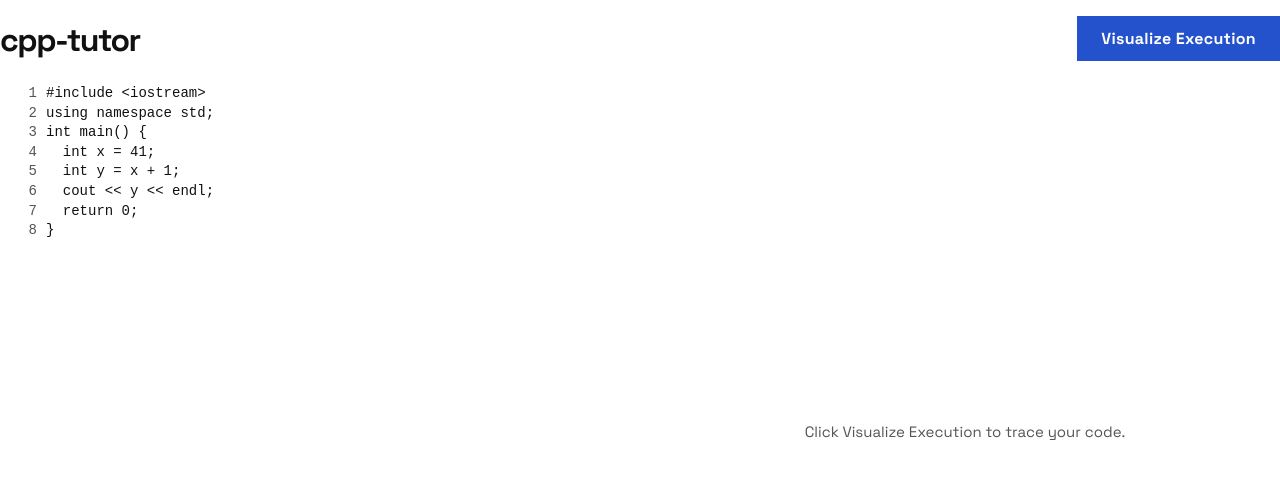
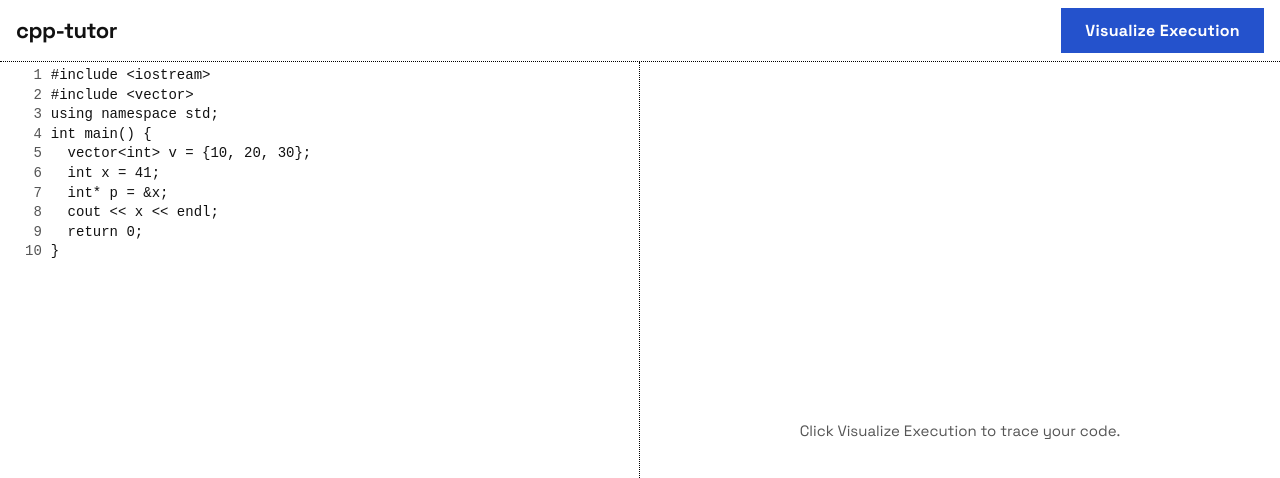
Before and after one commit to jmanoj0905/cpp-tutor, a React (Vite) app in the folder frontend/: page / in a window 1280 px wide. Shown: the top 478 px of the page. Built offline with nearby package versions, Linux system fonts and the light colour scheme; no server answers.

Commit message:
feat(frontend): app state machine, Visualize/Stop, two-column grid

```diff
--- a/frontend/src/App.tsx
+++ b/frontend/src/App.tsx
@@ -8,11 +8,13 @@ import { fetchTrace } from "./api/client";
 import { isCompileError, type Trace } from "./types/trace";
 
 const SAMPLE = `#include <iostream>
+#include <vector>
 using namespace std;
 int main() {
+  vector<int> v = {10, 20, 30};
   int x = 41;
-  int y = x + 1;
-  cout << y << endl;
+  int* p = &x;
+  cout << x << endl;
   return 0;
 }`;
 
@@ -25,6 +27,7 @@ function Workspace({
   onToggleBreakpoint: (line: number) => void;
 }) {
   const player = usePlayer(trace);
+  // Keep old exec shape so CodePanel (unchanged in this commit) stays type-safe
   const exec = {
     currentLine: player.point.line,
     prevLine: player.prevLine,
@@ -32,25 +35,19 @@ function Workspace({
   };
 
   return (
-    <main className="workspace">
-      <section className="code-col">
-        <CodePanel
-          value={code}
-          onChange={() => {}}
-          exec={exec}
-          readOnly
-          breakpoints={breakpoints}
-          onToggleBreakpoint={onToggleBreakpoint}
-        />
-        <pre className="stdout">{player.point.stdout}</pre>
-        <footer className="controls">
+    <>
+      <section className="left-col">
+        <CodePanel value={code} onChange={() => {}} exec={exec} readOnly
+          breakpoints={breakpoints} onToggleBreakpoint={onToggleBreakpoint} />
         <Vcr player={player} breakpoints={breakpoints} />
-        </footer>
       </section>
-      <section className="memory-col">
+      <section className="right-col">
+        <pre className="stdout-bar">{player.point.stdout}</pre>
+        <div className="mem-region">
           <MemoryView point={player.point} />
+        </div>
       </section>
-    </main>
+    </>
   );
 }
 
@@ -58,6 +55,7 @@ export default function App() {
   const [code, setCode] = useState(SAMPLE);
   const [trace, setTrace] = useState<Trace | null>(null);
   const [err, setErr] = useState<string | null>(null);
+  const [loading, setLoading] = useState(false);
   const [breakpoints, setBreakpoints] = useState<Set<number>>(new Set());
 
   function toggleBreakpoint(line: number) {
@@ -66,6 +64,7 @@ export default function App() {
 
   async function visualize() {
     setErr(null);
+    setLoading(true);
     try {
       const res = await fetchTrace(code, "cpp");
       if (isCompileError(res)) { setErr(res.message); setTrace(null); return; }
@@ -73,24 +72,31 @@ export default function App() {
     } catch (e) {
       setErr((e as Error).message);
       setTrace(null);
+    } finally {
+      setLoading(false);
     }
   }
 
-  function editCode() {
+  function stop() {
     setTrace(null);
     setErr(null);
   }
+
+  const viewing = trace !== null;
 
   return (
     <div className="app">
       <header className="topbar">
         <h1>cpp-tutor</h1>
-        <button className="run" onClick={trace ? editCode : visualize}>
-          {trace ? "Edit Code" : "Visualize Execution"}
-        </button>
+        {viewing
+          ? <button className="run stop" onClick={stop}>Stop</button>
+          : <button className="run" onClick={visualize} disabled={loading}>
+              {loading ? "Visualizing…" : "Visualize Execution"}
+            </button>}
       </header>
       {err && <pre className="error">{err}</pre>}
-      {trace
+      <main className="workspace">
+        {viewing
           ? <Workspace
               key={trace.code}
               trace={trace}
@@ -98,9 +104,8 @@ export default function App() {
               breakpoints={breakpoints}
               onToggleBreakpoint={toggleBreakpoint}
             />
-        : (
-          <main className="workspace">
-            <section className="code-col">
+          : (<>
+              <section className="left-col">
                 <CodePanel
                   value={code}
                   onChange={setCode}
@@ -110,11 +115,11 @@ export default function App() {
                   onToggleBreakpoint={toggleBreakpoint}
                 />
               </section>
-            <section className="memory-col empty-hint">
+              <section className="right-col empty-hint">
                 <p>Click Visualize Execution to trace your code.</p>
               </section>
+            </>)}
       </main>
-        )}
     </div>
   );
 }
--- a/frontend/src/index.css
+++ b/frontend/src/index.css
@@ -64,57 +64,35 @@ p {
   margin: 0;
 }
 
-/* ── App shell ───────────────────────────────────────────────── */
-.app {
-  height: 100svh;
-  display: flex;
-  flex-direction: column;
-  gap: 16px;
-  padding: 16px 0;
+/* ── App shell ──────────────────────────────────────────────── */
+.app { height: 100svh; display: flex; flex-direction: column; }
+.topbar {
+  display: flex; align-items: center; justify-content: space-between;
+  padding: 8px 16px; border-bottom: var(--border-dotted);
 }
-.topbar { display: flex; align-items: center; justify-content: space-between; }
-.topbar h1 { margin: 0; font-size: 32px; }
+.topbar h1 { margin: 0; font-size: 22px; letter-spacing: -0.5px; }
 
 .workspace {
-  flex: 1 1 auto;
-  display: grid;
-  grid-template-columns: 1fr 1fr;
-  gap: 20px;
-  min-height: 0;            /* allow children to shrink + scroll */
+  flex: 1 1 auto; display: grid; grid-template-columns: 1fr 1fr;
+  min-height: 0;
 }
-.code-col, .memory-col {
-  min-height: 0;
-  background: var(--panel);
-  border: var(--border-thin);
-  border-radius: var(--radius);
-  overflow: hidden;
+.left-col, .right-col { min-height: 0; display: flex; flex-direction: column; }
+.left-col { border-right: var(--border-dotted); }
+
+.left-col .codepanel { flex: 1 1 auto; min-height: 0; overflow: auto; }
+.left-col .vcr { flex: 0 0 auto; padding: 8px 12px; border-top: var(--border-dotted); }
+
+.stdout-bar {
+  flex: 0 0 auto; max-height: 22%; overflow: auto; margin: 0;
+  font-family: var(--mono); font-size: 12px; color: var(--ink);
+  background: var(--code-bg); padding: 8px 12px;
+  border-bottom: var(--border-dotted); white-space: pre-wrap;
 }
-/* left column: editor grows, console + controls stack below */
-.code-col {
-  padding: 0;
-  display: flex;
-  flex-direction: column;
-}
-.code-col .codepanel { flex: 1 1 auto; min-height: 0; }
-.code-col .stdout { flex: 0 0 auto; }
-.code-col .controls { flex: 0 0 auto; }
-/* right column: memory scrolls full height */
-.memory-col { padding: 0; overflow: auto; display: flex; flex-direction: column; }
-.memory-col .memory { border: none; border-radius: 0; flex: 1 1 auto; }
-.empty-hint {
-  display: flex; align-items: center; justify-content: center;
-  color: var(--ink-soft); padding: 24px;
-}
+.mem-region { flex: 1 1 auto; min-height: 0; overflow: auto; position: relative; }
+.empty-hint { align-items: center; justify-content: center; color: var(--ink-soft); }
 
 .codepanel { border: none; border-radius: 0; height: 100%; }
 .codepanel .cm-editor { height: 100%; }
-
-.controls {
-  min-height: 0;
-  padding: 10px 14px;
-  border-top: var(--border-thin);
-  background: var(--code-bg);
-}
 
 /* exec gutter arrows + breakpoint/current line */
 .cm-exec-gutter { width: 20px; }
```
Also changed, not shown: 1 other file (tests, documents, lock files or other folders). Lines whose indentation alone changed are shown as unchanged.
